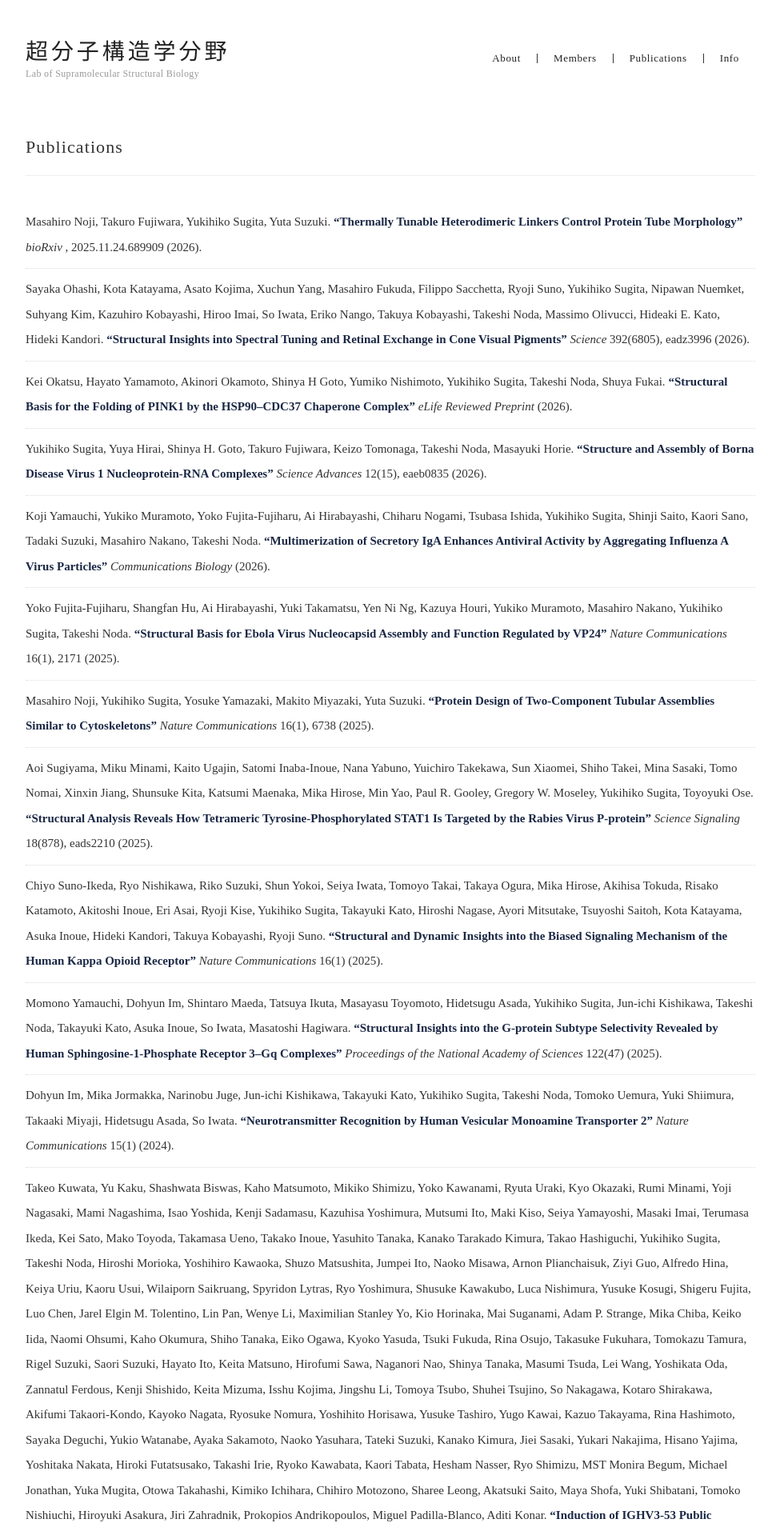
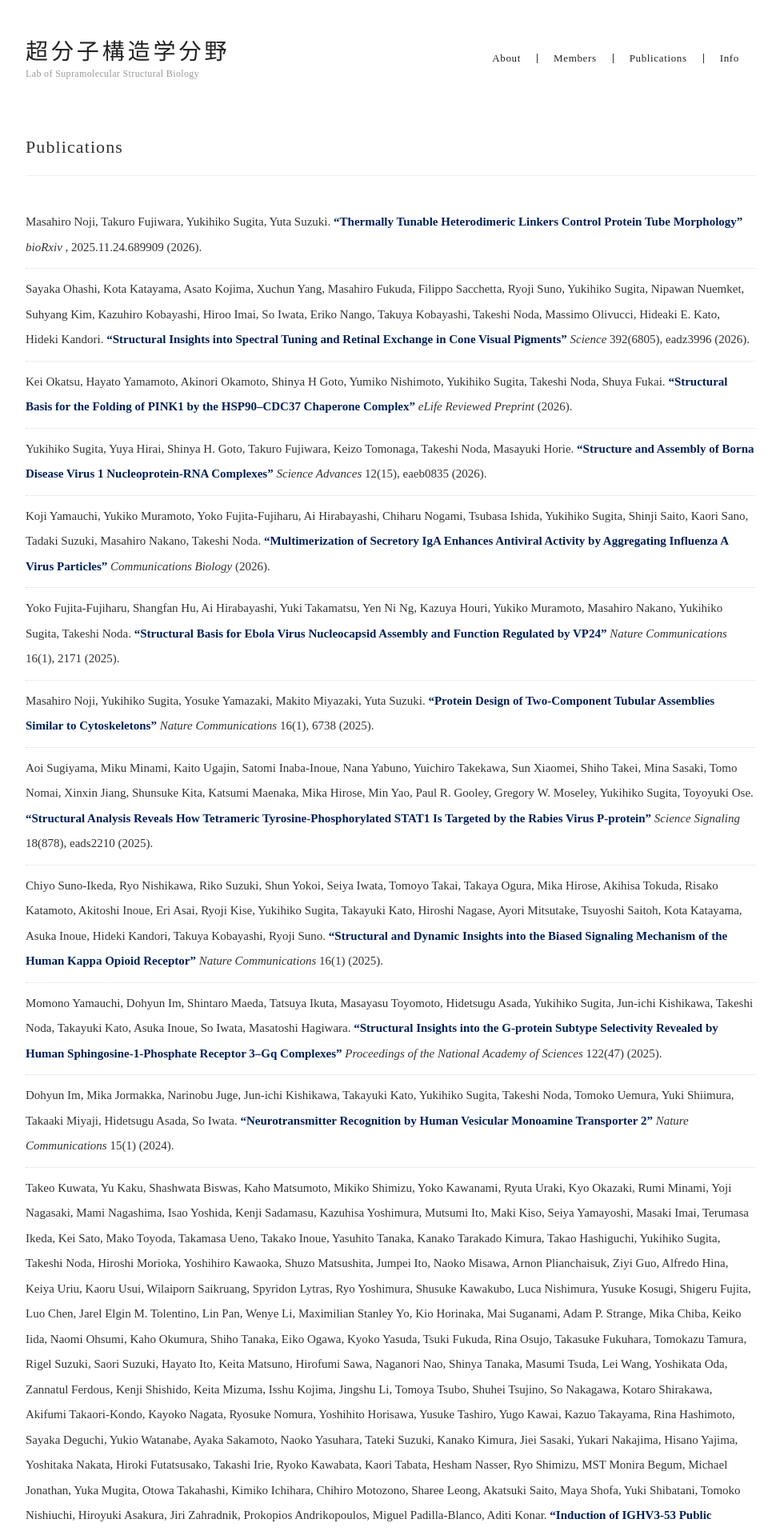
Before and after one commit to yukisugi/yukisugi.github.io, a Jekyll site: the page built from publications/index.html, in a window 1280 px wide. Shown: the top 1919 px of the page at 80% size, without its empty margins (152-1127 px from the left). Built offline with Jekyll 4.4.1, drawn with Linux system fonts in a browser that asks for light colours.

Commit message:
Switch publication link color to Kyoto University blue (#00205b)
Co-Authored-By: Claude Sonnet 5 <noreply@anthropic.com>

```diff
--- a/assets/css/style.css
+++ b/assets/css/style.css
@@ -213,11 +213,11 @@ img {
 }
 
 .pub-list a {
-  color: #1b2845;
+  color: #00205b;
 }
 
 .pub-list a:hover {
-  color: #4a5a7a;
+  color: #3d4f8a;
 }
 
 /* ==========================================================================
```
